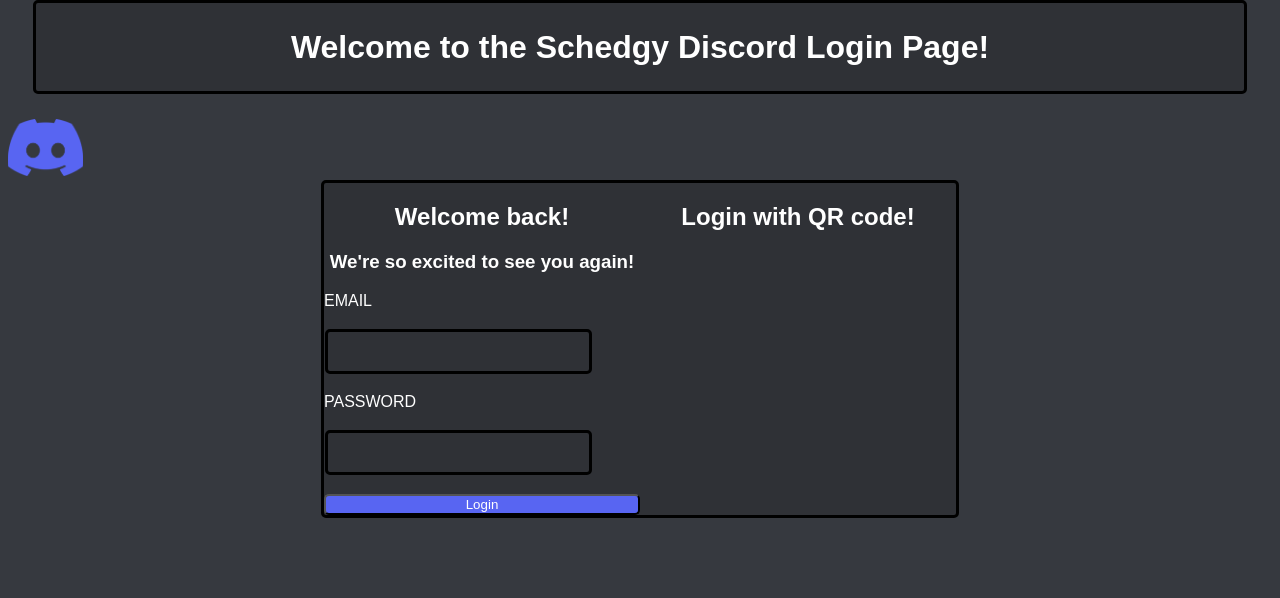
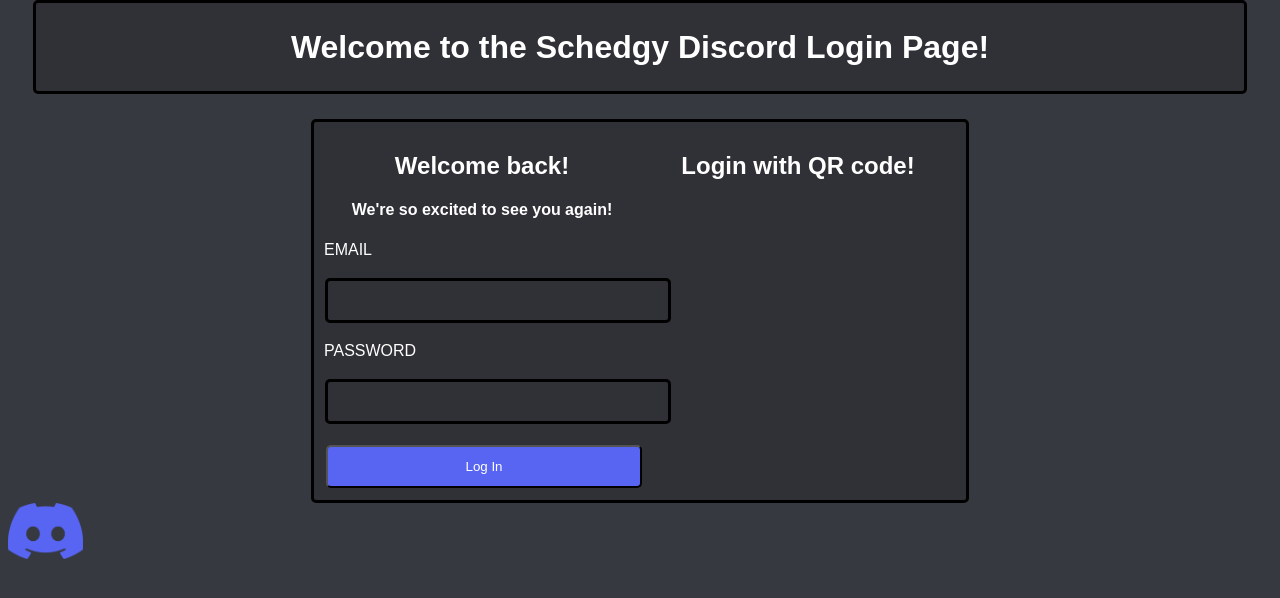
Before and after one commit to GarbageCan622/Schedgy, a PHP site: page /HTML/index.html in a window 1280 px wide. Shown: the part 25-623 px from the top of the page. Run offline with PHP 8.4, Linux system fonts and the light colour scheme.

Commit message:
messing around with margins

```diff
--- a/CSS/style.css
+++ b/CSS/style.css
@@ -19,6 +19,7 @@
     background-color: #2f3136;
 
     margin:auto;
+    padding: 10px;
     width:50%;
     display:table;
     clear:both;
@@ -37,7 +38,7 @@
     border-radius: 5px;
     margin:1px;
     color:white;
-    width:75%;
+    width: 100%;
     padding:12px;
     -webkit-transition: 0.5s;
     transition: 0.5s;
@@ -50,4 +51,6 @@
     border-radius: 5px;
     width:100%;
     color:white;
+    padding: 12px;
+    margin: 2px;
 }
--- a/HTML/index.html
+++ b/HTML/index.html
@@ -7,19 +7,18 @@
 
     <body style="background-color:#36393F;">
         <h1>Welcome to the Schedgy Discord Login Page!</h1>
-        <img src="../LOGOS/discord logo.png" width = 75>
 
         <div class="loginbox">
 
             <div class="column">
                 <h2 style="text-align:center;">Welcome back!</h2>
-                <h3 style="text-align:center;">We're so excited to see you again!</h3>
+                <h4 style="text-align:center;">We're so excited to see you again!</h4>
                 <form>
                     <label for="email">EMAIL</label><br><br>
                     <input type="text" id="input" name="email"><br><br>
                     <label for="password">PASSWORD</label><br><br>
                     <input type="text" id="input" name="password"><br><br>
-                    <input type="submit" value="Login">
+                    <input type="submit" value="Log In">
                 </form>
             </div>
 
@@ -28,5 +27,8 @@
             </div>
 
         </div>
+
+        <img src="../LOGOS/discord logo.png" width = 75>
+
     </body>
 </html>
```
